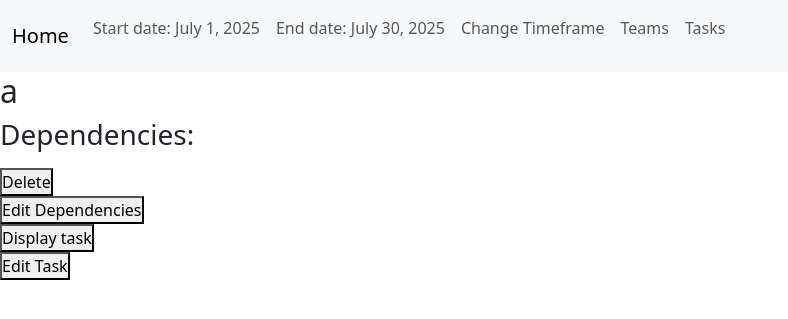
After one commit to floriankoehl/project_management_tool, a Django app: page /display_task/54/ in a window 1280 px wide. The commit adds this page. Shown: the top 319 px of the page, without its empty margins (0-788 px from the left). Run offline with Django 5.2, Linux system fonts and the light colour scheme; data comes from the database, SQL or seed files in the repository; both versions use the stored data as it was after the commit.

Commit message:
Basic surrounding created - played with template tags and include statements

```diff
--- a/distributor/static/css/style.css
+++ b/distributor/static/css/style.css
@@ -41,6 +41,34 @@
     flex-shrink: 0;
 }
 
+
+
+.all_teams {
+    background-color: #274a68;
+    margin: 10px;
+    padding: 10px;
+    display: flex;
+    gap: 10px;
+    overflow-x: auto;
+    max-width: 100%;
+}
+
+.team_listing {
+        height: 300px;
+    width: 200px;
+    background-color: white;
+    /*border-radius: 5px;*/
+    padding: 5px;
+    flex-shrink: 0;
+}
+
+
+
+
+
+
+
+
 /*.select_possible_dependencies {*/
 /*    display: flex;*/
 /*}*/
--- /dev/null
+++ b/distributor/templates/components/view_task.html
@@ -0,0 +1,24 @@
+<h2>{{ task.name }}</h2>
+
+
+
+<h3>Dependencies: </h3>
+<ul>
+    {% for dep in task.initial_dependencies.all %}
+        <li>{{ dep.name }}</li>
+    {% endfor %}
+</ul>
+<form method="POST" action="{% url 'delete_task' task.id %}">
+    {% csrf_token %}
+    <button type="submit">Delete</button>
+</form>
+<form action="{% url 'add_dependency_page' task.id %}">
+    <button type="submit">Edit Dependencies</button>
+</form>
+<form method="GET" action="{% url 'display_task' task.id %}">
+    <button>Display task</button>
+</form>
+<form method="GET" action="{% url 'edit_task' task.id %}">
+    {% csrf_token %}
+    <button>Edit Task</button>
+</form>
--- /dev/null
+++ b/distributor/templates/distributor/display_task.html
@@ -0,0 +1,8 @@
+{% extends "distributor/base.html" %}
+{% load custom_tags %}
+
+{% block title %}Display Task{% endblock %}
+
+{% block content %}
+    {% view_task task.id %}
+{% endblock %}
--- /dev/null
+++ b/distributor/templatetags/custom_tags.py
@@ -0,0 +1,34 @@
+
+
+from django import template
+from distributor.models import Team, Task
+from distributor.utils import get_valid_possible_dependencies
+
+register = template.Library()
+
+@register.inclusion_tag('components/all_teams.html')
+def show_all_teams():
+    teams = Team.objects.all()
+    return {'teams': teams}
+
+
+@register.inclusion_tag('components/all_tasks.html')
+def show_all_tasks():
+    tasks = Task.objects.all()
+    return {'all_tasks': tasks}
+
+@register.inclusion_tag('components/view_task.html')
+def view_task(task_id):
+    task = Task.objects.get(pk=task_id)
+    return {'task': task}
+
+
+
+@register.inclusion_tag('components/update_dependencies.html')
+def update_dependencies(task_id):
+    task = Task.objects.get(pk=task_id)
+    possible_deps = get_valid_possible_dependencies(task)
+    return {
+        'task': task,
+        'possible_deps': possible_deps
+    }
--- a/distributor/urls.py
+++ b/distributor/urls.py
@@ -14,5 +14,7 @@ urlpatterns = [
     path('add_dependency/<int:id>/', views.add_dependency, name='add_dependency'),
     path('add_dependency_page/<int:id>/', views.add_dependency_page, name='add_dependency_page'),
     path('delete_dependency/<int:id>/', views.delete_dependency, name='delete_dependency'),
+    path('display_task/<int:id>/', views.display_task, name='display_task'),
+    path('edit_task/<int:id>/', views.edit_task, name='edit_task'),
 
 ]
--- a/distributor/views.py
+++ b/distributor/views.py
@@ -68,6 +68,15 @@ def create_task(request):
             return render(request, 'distributor/tasks.html', {'form': form})
 
 
+def display_task(request, id):
+    task = Task.objects.get(pk=id)
+    return render(request, 'distributor/display_task.html', {'task': task})
+
+def edit_task(request, id):
+    task = Task.objects.get(pk=id)
+    return render(request, 'distributor/edit_task.html', {'task': task})
+
+
 
 def add_dependency_page(request, id):
     task_to_be_modified = Task.objects.get(id=id)
@@ -130,7 +139,7 @@ def define_project_timeframe(request):
     else:
         form = ProjectTimeframeForm(instance=existing_project_timeframe)
 
-    return render(request, "home", {'form': form})
+    return render(request, "distributor/home", {'form': form})
 
 
 def change_project_page(request):
```
Also changed, not shown: distributor/templates/components/all_tasks.html (added, +10 -0 lines), distributor/templates/components/all_teams.html (added, +8 -0 lines), distributor/templates/components/update_dependencies.html (renamed from templates/distributor/add_dep_task.html, +4 -5 lines), distributor/templates/distributor/add_dep_task.html (added, +9 -0 lines), distributor/templates/distributor/edit_task.html (added, +11 -0 lines), distributor/templates/distributor/tasks.html (added, +22 -0 lines), distributor/templates/distributor/teams.html (renamed from templates/distributor/teams.html, +14 -7 lines), templates/distributor/tasks.html (deleted, +0 -40 lines), db.sqlite3, distributor/templates/distributor/base.html (renamed from templates/distributor/base.html), distributor/templates/distributor/change_project_timeframe.html (renamed from templates/distributor/change_project_timeframe.html), distributor/templates/distributor/create_task_page.html (renamed from templates/distributor/create_task_page.html), distributor/templates/distributor/home.html (renamed from templates/distributor/home.html), distributor/templatetags/__init__.py (added).
